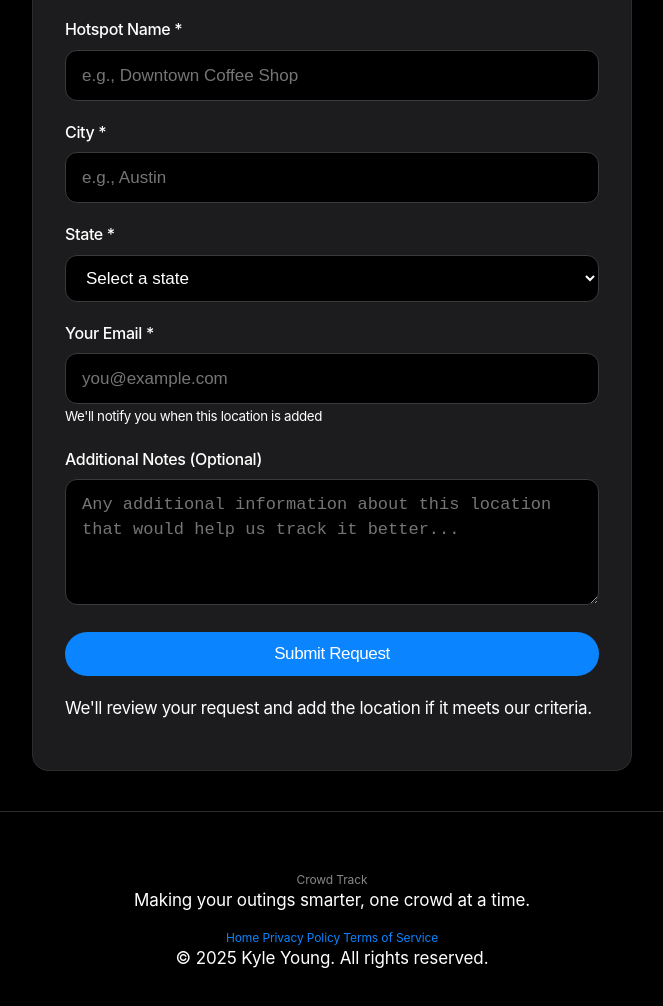
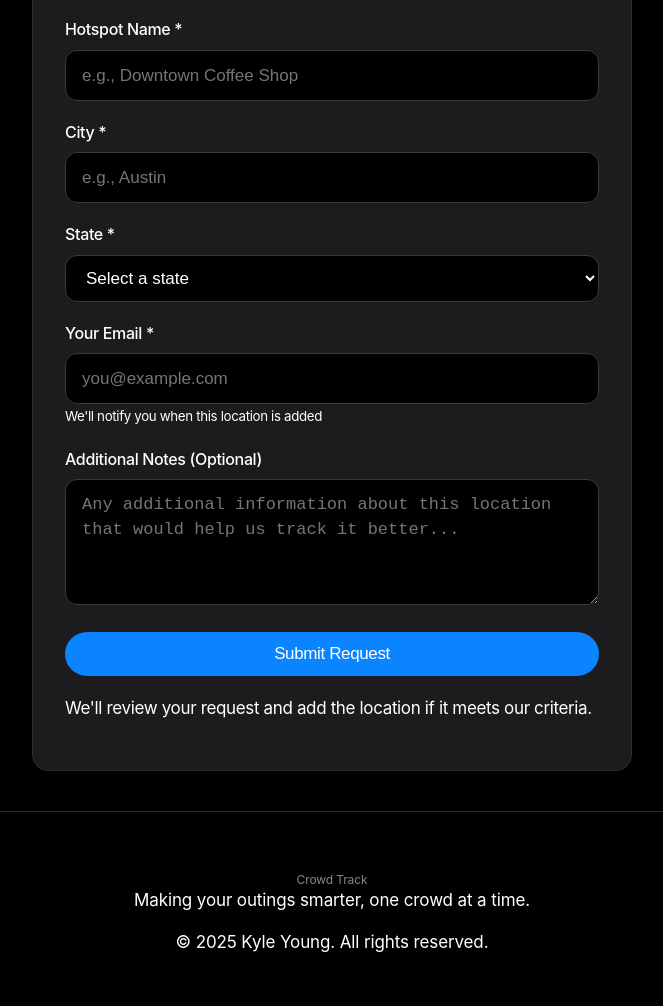
Before and after one commit to k-yleyoung/k-yleyoung.github.io, a website: page src/hotspot-request.html in a window 1280 px wide. Shown: the part 219-1225 px from the top of the page, without its empty margins (308-971 px from the left). Drawn offline with Linux system fonts and the light colour scheme.

Commit message:
Update Crowd Track UI: Added app screenshots, updated logo, and cleaned up footer

```diff
--- a/src/hotspot-request.html
+++ b/src/hotspot-request.html
@@ -158,12 +158,6 @@
       <div class="footer-logo">Crowd Track</div>
       <p>Making your outings smarter, one crowd at a time.</p>
 
-      <div class="footer-links">
-        <a href="crowd-track.html">Home</a>
-        <a href="privacy.html">Privacy Policy</a>
-        <a href="terms.html">Terms of Service</a>
-      </div>
-
       <p class="copyright">&copy; 2025 Kyle Young. All rights reserved.</p>
     </div>
   </footer>
```
